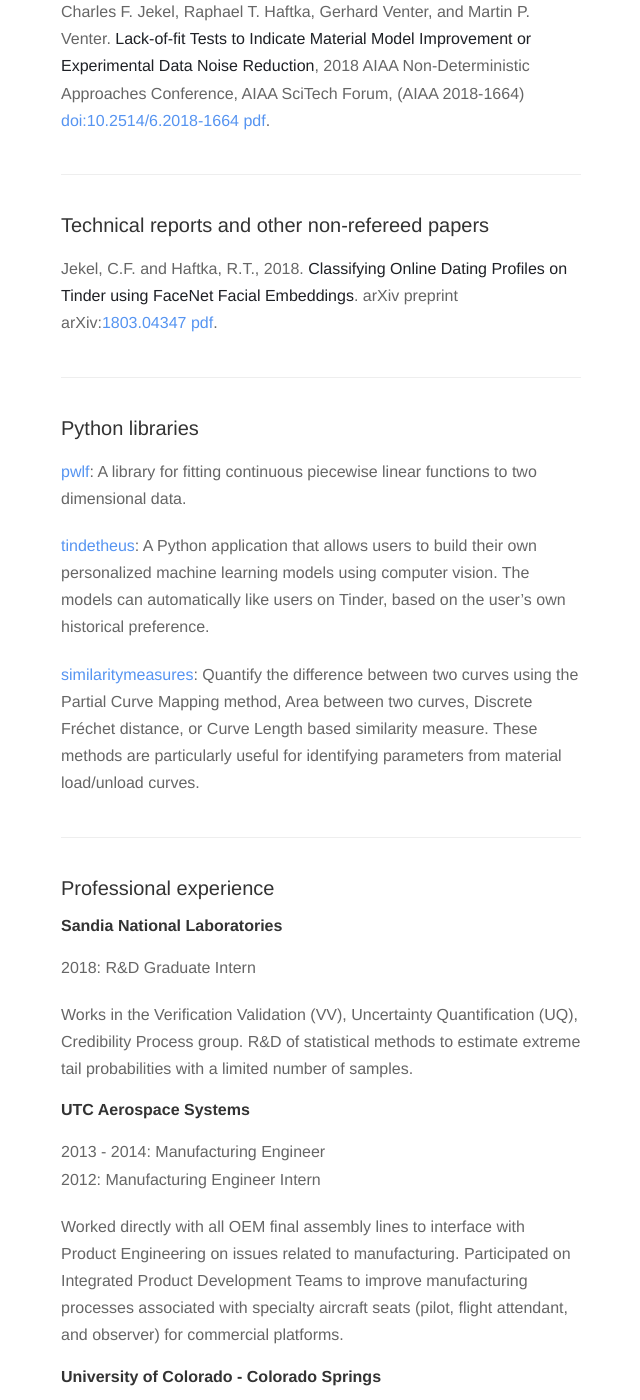
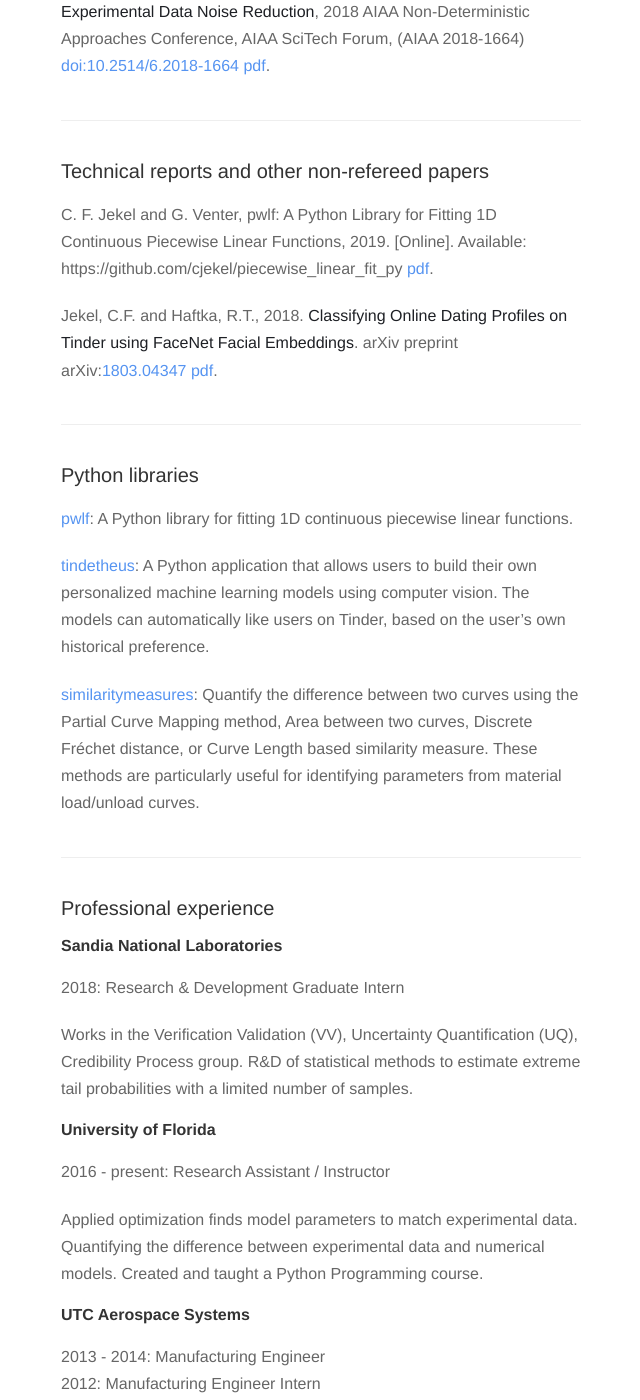
Before and after one commit to cjekel/cjekel.github.io, a Jekyll site: the page built from cv.md, in a window 1280 px wide and 1400 px high, scrolled down 1430 px. Shown: the whole window, without its empty margins (319-959 px from the left). Built offline with Jekyll 4.4.1, drawn with Linux system fonts in a browser that asks for light colours; nearby versions of some CDN libraries; some of the changed text lies outside the part shown.

```diff
--- a/cv.md
+++ b/cv.md
@@ -7,8 +7,8 @@ profile: true
 ### Education
 2016 - 2019: University of Florida
 PhD Mechanical Engineering: 3.68/4.00 GPA
-Surrogate models and inverse analysis to characterize material parameters
-Anticipated December 2019 graduation
+Identification of material model parameters from experimental data
+December 2019 graduation
 
 2014 - 2016: Stellenbosch University
 MEng Mechanical Engineering: cum laude
@@ -31,11 +31,13 @@ Charles F. Jekel, Raphael T. Haftka, Gerhard Venter, and Martin P. Venter. **Lac
 
 ---
 ### Technical reports and other non-refereed papers
+C. F. Jekel and G. Venter, pwlf: A Python Library for Fitting 1D Continuous Piecewise Linear Functions, 2019. [Online]. Available: https://github.com/cjekel/piecewise_linear_fit_py [pdf](https://github.com/cjekel/piecewise_linear_fit_py/blob/master/paper/pwlf_Jekel_Venter_v1.pdf).
+
 Jekel, C.F. and Haftka, R.T., 2018. **Classifying Online Dating Profiles on Tinder using FaceNet Facial Embeddings**. arXiv preprint arXiv:[1803.04347](https://arxiv.org/abs/1803.04347) [pdf](https://arxiv.org/pdf/1803.04347.pdf).
 
 ---
 ### Python libraries
-[pwlf](https://github.com/cjekel/piecewise_linear_fit_py): A library for fitting continuous piecewise linear functions to two dimensional data.
+[pwlf](https://github.com/cjekel/piecewise_linear_fit_py): A Python library for fitting 1D continuous piecewise linear functions.
 
 [tindetheus](https://github.com/cjekel/tindetheus): A Python application that allows users to build their own personalized machine learning models using computer vision. The models can automatically like users on Tinder, based on the user's own historical preference.
 
@@ -45,9 +47,14 @@ Jekel, C.F. and Haftka, R.T., 2018. **Classifying Online Dating Profiles on Tind
 ### Professional experience
 
 #### Sandia National Laboratories
-2018: R&D Graduate Intern
+2018: Research & Development Graduate Intern
 
 Works in the Verification Validation (VV), Uncertainty Quantification (UQ), Credibility Process group. R&D of statistical methods to estimate extreme tail probabilities with a limited number of samples.
+
+#### University of Florida
+2016 - present: Research Assistant /  Instructor
+
+Applied optimization finds model parameters to match experimental data. Quantifying the difference between experimental data and numerical models. Created and taught a Python Programming course.
 
 #### UTC Aerospace Systems
 2013 - 2014: Manufacturing Engineer
```
Also changed, not shown: about.md (+1 -3 lines).
